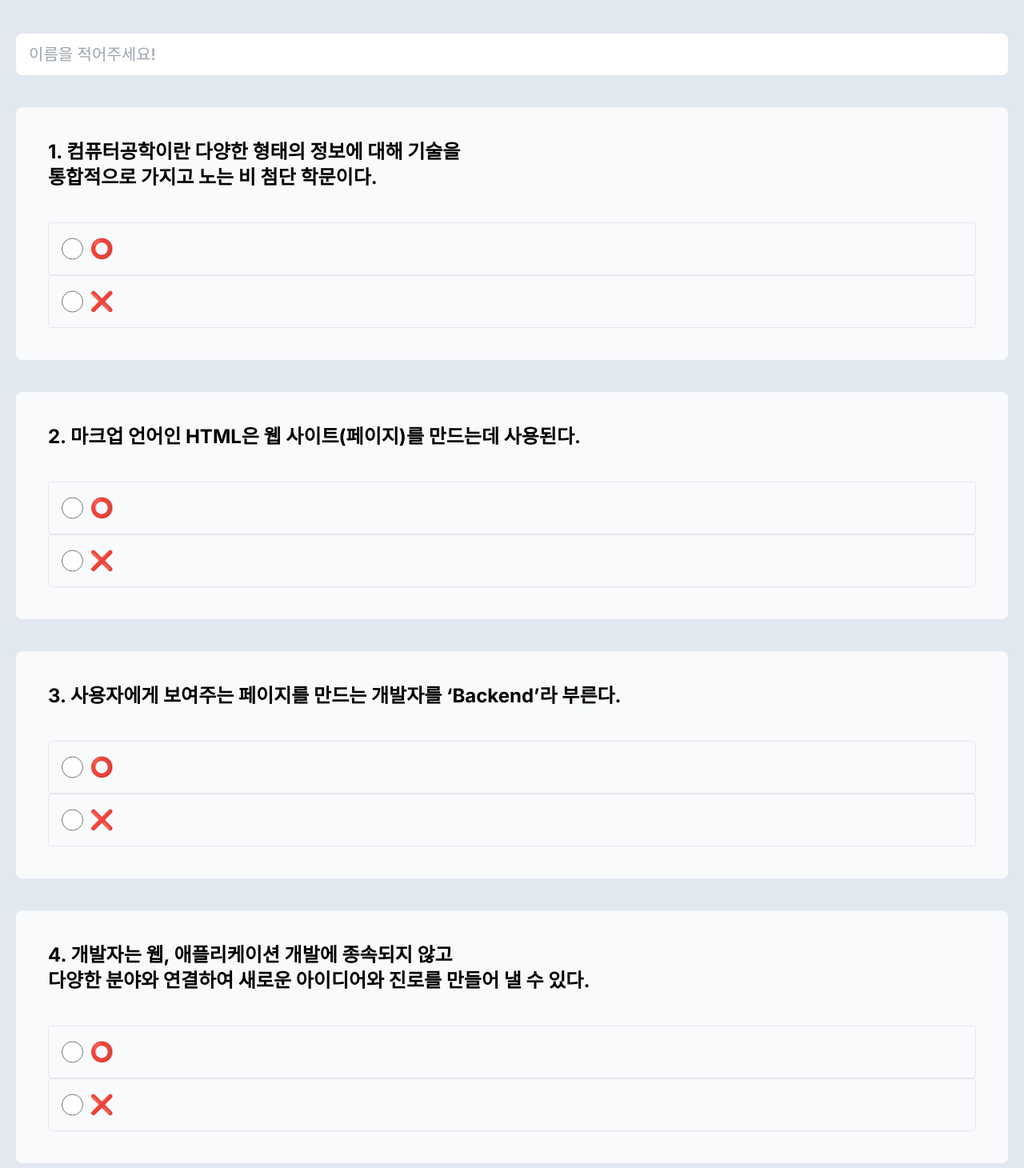
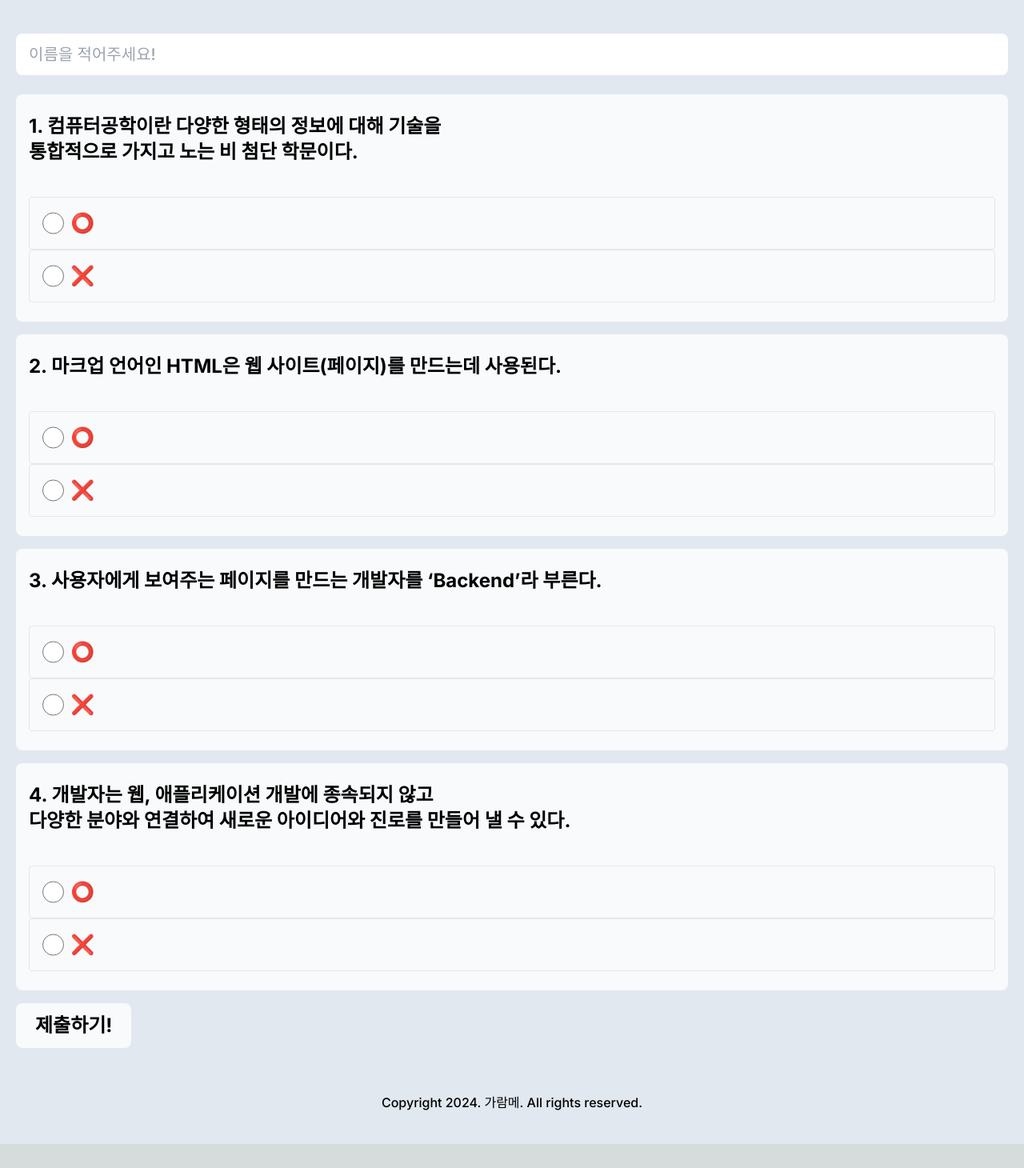
Before and after one commit to ZeroBall526/eunpyeong_board, a Next.js app: page /board/final_quiz in a window 1280 px wide. Shown: the part 110-1570 px from the top of the page at 80% size. After the commit the page ends 1540 px from the top, so only its background shows below. Built offline with nearby package versions, Linux system fonts and the light colour scheme.

Commit message:
design : change visual ui + block abuse

```diff
--- a/app/board/final_quiz/page.tsx
+++ b/app/board/final_quiz/page.tsx
@@ -54,9 +54,9 @@ export default function Final_quiz() {
     };
 
     return(
-        <main className="bg-slate-200">
+        <main className="bg-slate-200 dark:bg-black">
             <section className="mx-[20px] font-Pretendard font-bold">
-                <h1 className="text-3xl py-10">퀴즈를 통하여📝<br></br>나도 컴퓨터공학 마스터</h1>
+                <h1 className="text-3xl py-10 ">퀴즈를 통하여📝<br></br>나도 컴퓨터공학 마스터</h1>
 
                 <div className="pl=1 mb-6">
                     <input id="name" className="w-full font-medium bf-slate-50 px-4 py-3 text-black text-xl rounded-lg dark:text-gray-400 dark:bg-gray-800" placeholder="이름을 적어주세요!"></input>
@@ -64,7 +64,7 @@ export default function Final_quiz() {
 
 
                 <div className="bg-slate-50 text-black text-2xl rounded-lg dark:bg-gray-800 dark:text-gray-400">
-                    <div className="m-10 py-10">
+                    <div className="m-4 py-6">
                         <a>1. 컴퓨터공학이란 다양한 형태의 정보에 대해 기술을
                         <br></br>통합적으로 가지고 노는 비 첨단 학문이다.</a>
                         <div className="pt-10 float: inline-start;">
@@ -83,7 +83,7 @@ export default function Final_quiz() {
                 </div>
 
                 <div className="bg-slate-50 text-black text-2xl rounded-lg dark:bg-gray-800 dark:text-gray-400">
-                    <div className="m-10 py-10">
+                    <div className="m-4 py-6">
                         <a>2. 마크업 언어인 HTML은 웹 사이트(페이지)를 만드는데
                         사용된다.
                         </a>
@@ -103,7 +103,7 @@ export default function Final_quiz() {
                 </div>
 
                 <div className="bg-slate-50 text-black text-2xl rounded-lg dark:bg-gray-800 dark:text-gray-400">
-                    <div className="m-10 py-10">
+                    <div className="m-4 py-6">
                         <a>3. 사용자에게 보여주는 페이지를 만드는 개발자를
                         ‘Backend’라 부른다.
                         </a>
@@ -123,7 +123,7 @@ export default function Final_quiz() {
                 </div>
 
                 <div className="bg-slate-50 text-black text-2xl rounded-lg dark:bg-gray-800 dark:text-gray-400">
-                    <div className="m-10 py-10">
+                    <div className="m-4 py-6">
                         <a>4. 개발자는 웹, 애플리케이션 개발에 종속되지 않고<br></br>
                         다양한 분야와 연결하여 새로운 아이디어와 진로를 만들어 낼 수 있다.
                         </a>
@@ -144,8 +144,8 @@ export default function Final_quiz() {
 
                 <button onClick={getresult} className="bg-slate-50 text-2xl text-black px-6 py-3 rounded-lg dark:focus:ring-gray-700 dark:text-gray-400 dark:bg-gray-800 dark:border-gray-600">제출하기!</button>
             </section>
-            <footer  className="font-Pretenard justify-center">
-                <div className="font-medium text-center">
+            <footer className="font-Pretenard justify-center md:p-8 lg:p-10 translate-y-0 h-full mt-4">
+                <div className="font-medium text-center mx-auto max-w-screen-xl">
                 Copyright 2024. 가람메. All rights reserved.
                 </div>
             </footer>
--- a/app/board/icebreaking/page.tsx
+++ b/app/board/icebreaking/page.tsx
@@ -21,7 +21,7 @@ export default function Icebreaking() {
         }
     }
     return (
-        <main className="bg-slate-200">
+        <main className="bg-slate-200 dark:bg-black">
             <section className="mx-[20px] font-Pretendard font-bold">
 
             <h1 className="text-3xl py-10">Icebreaking 🧊</h1>
--- a/app/board/question/page.tsx
+++ b/app/board/question/page.tsx
@@ -6,7 +6,8 @@ export default function Question() {
 
         if( get_detail == ""){
             alert("답변을 안한 항목이 있어요! 다시 확인해주세요!");
-
+        }else if( get_detail.includes("\"") || get_detail.includes("\'")){
+            alert("질문내용에 따옴표(EX: \",\') 넣지 마세요! 전송하는데 에러 발생합니다!");
         }else{
             const link = window.location.pathname + "/send?name=" + get_name + "&detail=" + get_detail
             location.href = (link)
@@ -15,7 +16,7 @@ export default function Question() {
     }
 
     return(
-        <main className="bg-slate-200">
+        <main className="bg-slate-200 dark:bg-black">
             <section className="mx-[10px] font-Pretendard font-semibold">
                 <h1 className="text-5xl py-10 font-semibold">QNA 타임!</h1>
                 <a className="text-xl py-3">수업을 들으며 궁금했던 부분이나 그 외에 궁금한 부분도
```
